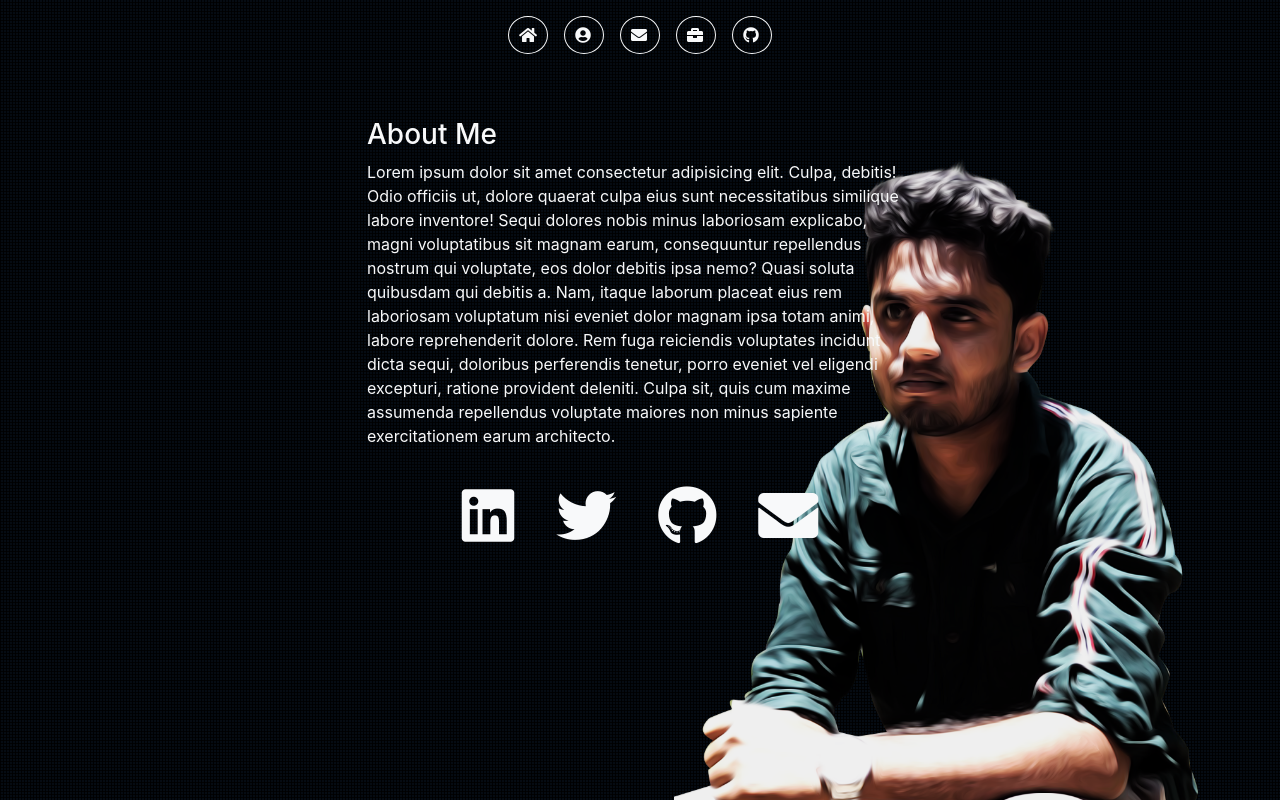
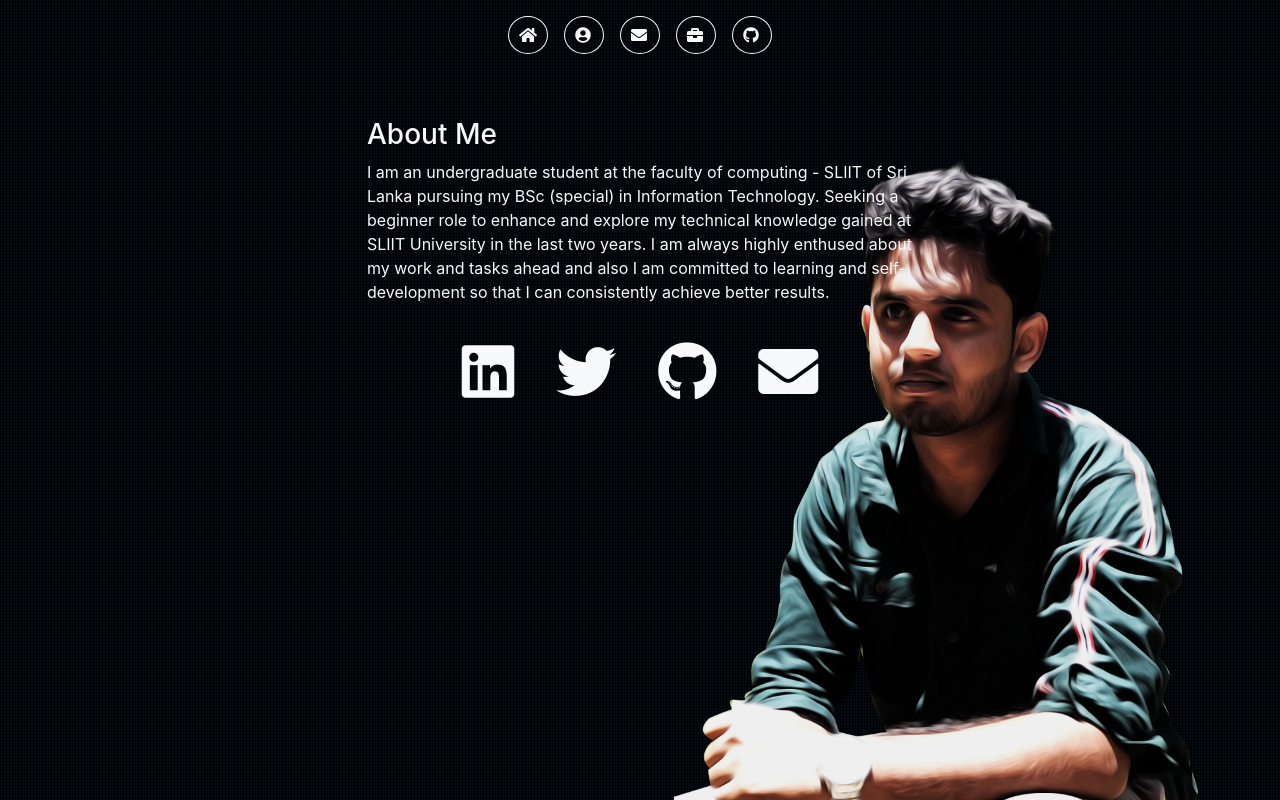
Before and after one commit to dinethpiyumantha/dineth-ekanayaka-portfolio, a React (Create React App) app: page /about in a window 1280 px wide. Built offline with nearby package versions, Linux system fonts and the light colour scheme.

Commit message:
about me updated

```diff
--- a/src/views/about/About.js
+++ b/src/views/about/About.js
@@ -9,19 +9,8 @@ export default function About() {
           <div class="col-lg-6 text-light">
             <h3>About Me</h3>
             <p>
-              Lorem ipsum dolor sit amet consectetur adipisicing elit. Culpa,
-              debitis! Odio officiis ut, dolore quaerat culpa eius sunt
-              necessitatibus similique labore inventore! Sequi dolores nobis
-              minus laboriosam explicabo, magni voluptatibus sit magnam earum,
-              consequuntur repellendus nostrum qui voluptate, eos dolor debitis
-              ipsa nemo? Quasi soluta quibusdam qui debitis a. Nam, itaque
-              laborum placeat eius rem laboriosam voluptatum nisi eveniet dolor
-              magnam ipsa totam animi, labore reprehenderit dolore. Rem fuga
-              reiciendis voluptates incidunt dicta sequi, doloribus perferendis
-              tenetur, porro eveniet vel eligendi excepturi, ratione provident
-              deleniti. Culpa sit, quis cum maxime assumenda repellendus
-              voluptate maiores non minus sapiente exercitationem earum
-              architecto.
+              I am an undergraduate student at the faculty of computing - SLIIT of Sri Lanka pursuing my BSc (special) in Information Technology.
+              Seeking a beginner role to enhance and explore my technical knowledge gained at SLIIT University in the last two years. I am always highly enthused about my work and tasks ahead and also I am committed to learning and self-development so that I can consistently achieve better results.
             </p>
           </div>
         </div>
```
